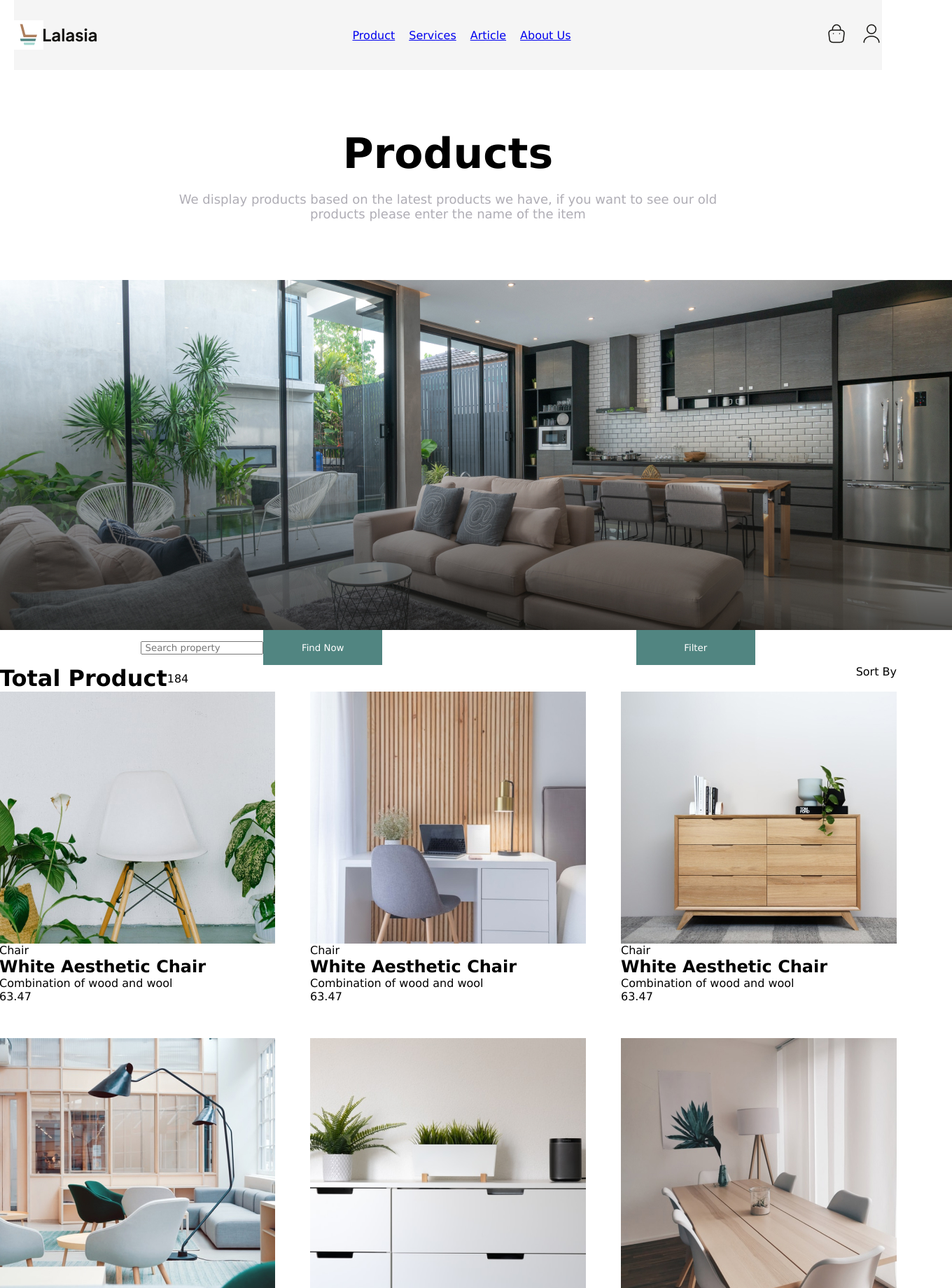
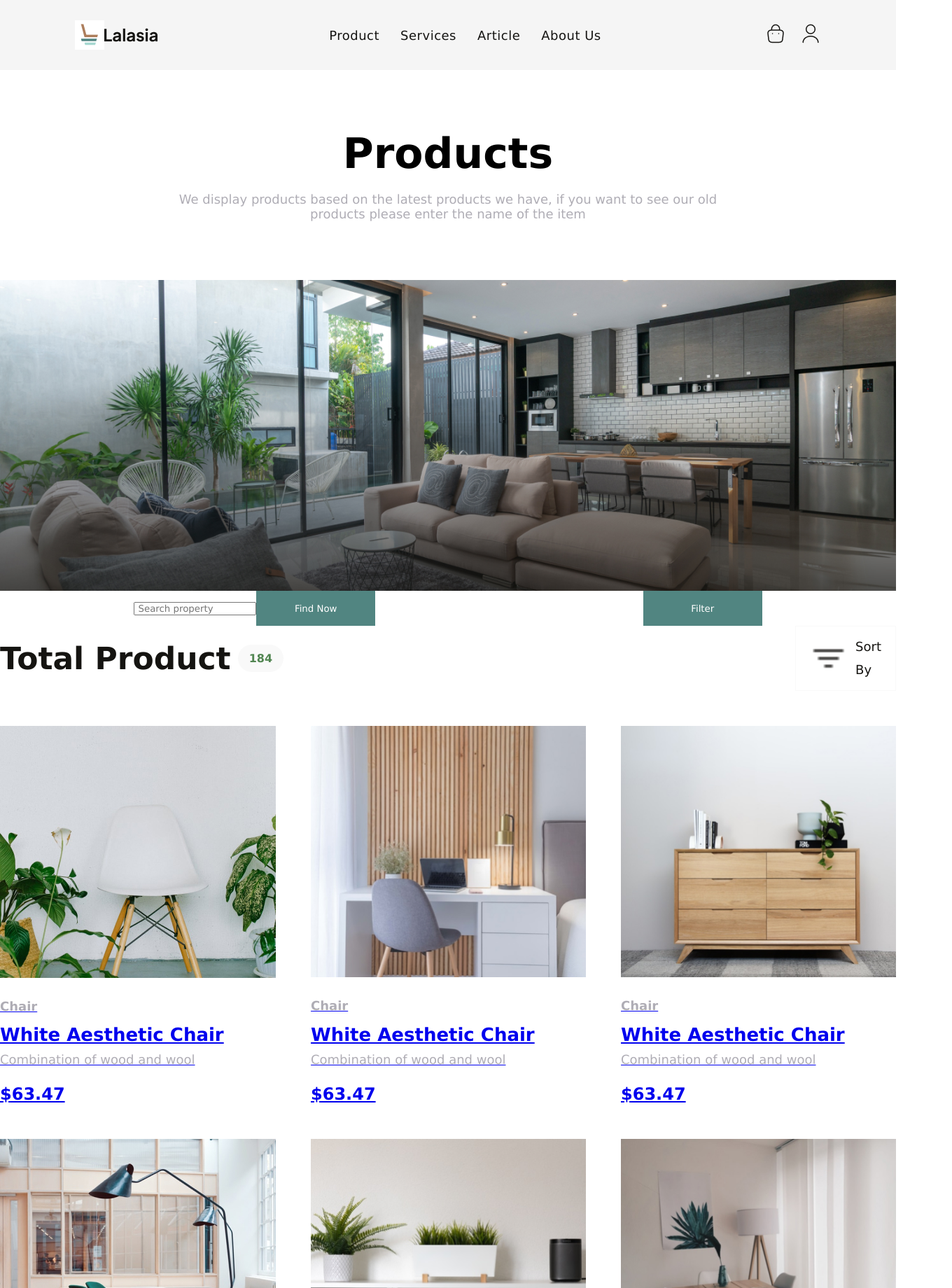
Before and after one commit to Bilguun0118/lalasia, a React (Create React App) app: page /product in a window 1280 px wide. Shown: the top 1840 px of the page at 70% size, 1360 px wide, since content can reach past the window. Built offline with nearby package versions, Linux system fonts and the light colour scheme.

Commit message:
product css update

```diff
--- a/package.json
+++ b/package.json
@@ -8,7 +8,7 @@
     "@testing-library/user-event": "^13.5.0",
     "react": "^18.2.0",
     "react-dom": "^18.2.0",
-    "react-icons": "^4.7.1",
+    "react-icons": "^4.8.0",
     "react-router-dom": "^6.6.2",
     "react-scripts": "5.0.1",
     "web-vitals": "^2.1.4"
--- a/src/App.css
+++ b/src/App.css
@@ -3,12 +3,12 @@
   padding: 0;
   font-family:'Lucida Sans', 'Lucida Sans Regular', 'Lucida Grande', 'Lucida Sans Unicode', Geneva, Verdana, sans-serif;
  }
- body{
+ /* body{
    display: flex;
    flex-direction: column;
    align-items: center;
    justify-content: center;
- }
+ } */
 
  .flex {display: flex;}
  .flex-d {flex-direction: column;}
@@ -22,7 +22,7 @@
 
 
  .Container {
-  width: 1240px;
+  width: 100vw;
  }
 
  .containerTitle{
--- a/src/App.js
+++ b/src/App.js
@@ -1,6 +1,6 @@
 import "./App.css";
 import {Footer, NavBar, Product } from "./components";
-import { Landing, Products, Services, Article, AboutUs  } from "./pages";
+import { Landing, Products, ProductDetail, Services, Article, AboutUs  } from "./pages";
 import { Route, Routes } from "react-router-dom";
 
 function App() {
@@ -10,7 +10,7 @@ function App() {
       <Routes>
         <Route path="/" element={<Landing />} />
         <Route path="product/*" element={<Products />} >
-          <Route path="card" element={<Product/>}/>
+          <Route path="product/" element={<Product/>}/>
         </Route>
         <Route path="services" element={<Services />} />
         <Route path="article" element={<Article />} />
--- a/src/components/NavBar.js
+++ b/src/components/NavBar.js
@@ -41,7 +41,7 @@ const menuIcons = [
 export const NavBar = () => {
   return (
     // <header className="flex align-items space-between">
-    <nav className="flex align-items space-between">
+    <nav className="flex align-items space-around">
       <Link to="/" className="Logo flex align-items">
         <img src={require("../assets/icon-img/logo.png")} alt="" />
         <img src={require("../assets/page/landing/Lalasia.png")} alt="" />
--- /dev/null
+++ b/src/pages/ProductDetail.js
@@ -0,0 +1,9 @@
+import "../App.css";
+
+export const ProductDetail = () => {
+  return (
+    <div className="flex flex-d align-items justify-content">
+      <h1>Product Detail</h1>
+    </div>
+  );
+};
--- a/src/pages/Products.js
+++ b/src/pages/Products.js
@@ -1,13 +1,15 @@
 import "../App.css";
 import "../style/Product.css";
+// import { CgSortAz } from "react-icons/cg";
 import { ProductsPage } from "../data/pagesData";
-import { Input, Footer } from "../components/index";
 import { productCard } from "../data/productCard";
+import { ProductDetail } from "./index";
+import { Link } from "react-router-dom";
 
 export const Products = () => {
   return (
     //products endees ehlej bn
-    <div className="flex flex-d align-items justify-content">
+    <div className="Product-container flex flex-d align-items justify-content">
       {ProductsPage.map((data) => (
         <>
           <div className="containerTitle flex flex-d align-items justify-content">
@@ -26,56 +28,38 @@ export const Products = () => {
         <button>Filter</button>
       </div>
       <div className="products">
-        <div className="flex space-between">
+        <div className="title-product flex space-between">
           <div className="flex align-items">
-            <h1>Total Product</h1>
-            <span>184</span>
+            <h1 className="total-product-title">Total Product</h1>
+            <span className="total-product-count">184</span>
           </div>
-          <div>
-            <span>Sort By</span>
+          <div className="product-sort-button flex align-items justify-content">
+            {/* <CgSortAz size="2em" /> */}
+            <img
+              src={require("../assets/icon-img/vuesax/linear/sort.png")}
+              alt="sort"
+            />
+            <span className="product-sort">Sort By</span>
           </div>
         </div>
         <div className="productCards">
           {productCard.map((e) => (
-            <div key={e._id} className="product-cards flex flex-d space-around align-start">
-              <img src={e.img} alt="img" />
-              <span>{e.category}</span>
-              <h2>{e.title}</h2>
-              <span>{e.text}</span>
-              <span>{e.price}</span>
-            </div>
+            <Link key={e._id} className="product-cards flex flex-d" onChange={ProductDetail}>
+              <div className="card-img">
+                <img src={e.img} alt="img" />
+              </div>
+              <div className="card-description-text flex flex-d space-between">
+                <span className="card-categoryName">{e.category}</span>
+                <h2 className="card-productName">{e.title}</h2>
+                <span className="card-material-description">{e.text}</span>
+                <span className="card-price">{`$` + e.price}</span>
+              </div>
+            </Link>
           ))}
+          console.log(onClick);
+          {/* pagination ... */}
         </div>
       </div>
-      {/* <nav className="pagination flex flex-d">
-        <ul className="pagination">
-          <li className="page-item">
-            <a className="page-link" href="#">
-              Previous
-            </a>
-          </li>
-          <li className="page-item">
-            <a className="page-link" href="#">
-              1
-            </a>
-          </li>
-          <li className="page-item">
-            <a className="page-link" href="#">
-              2
-            </a>
-          </li>
-          <li className="page-item">
-            <a className="page-link" href="#">
-              3
-            </a>
-          </li>
-          <li className="page-item">
-            <a className="page-link" href="#">
-              Next
-            </a>
-          </li>
-        </ul>
-      </nav> */}
     </div>
   );
 };
--- a/src/pages/index.js
+++ b/src/pages/index.js
@@ -4,3 +4,4 @@ export { AboutUs } from './AboutUs';
 export { DetailArticle } from './DetailArticle';
 export { Products } from './Products';
 export { Services } from './Services';
+export { ProductDetail } from './ProductDetail';
--- a/src/style/Navbar.css
+++ b/src/style/Navbar.css
@@ -5,13 +5,35 @@
 .space-between {justify-content: space-between;}
 
 nav {
-    width: 1240px;
+    width: 100%;
     background-color: whitesmoke;
     height: 100px;
 }
 
 .item{
-    padding-left: 20px;
+    margin-left: 30px;
+    color: #151412;
+    position: relative;
+    text-decoration: none;
+    font-size: 18px;
+    letter-spacing: 0.5px;
+    /* display: block; */
+}
+.item::after{
+    content: "";
+    position: absolute;
+    text-decoration: underline;
+    background-color: #518581;
+    height: 3px;
+    width: 100%;
+    left: 0;
+    bottom: -40px;
+    opacity: 0;
+}
+
+.item:focus::after{
+    opacity: 1;
+    color: #518581;
 }
 
 .iconMenu{
--- a/src/style/Product.css
+++ b/src/style/Product.css
@@ -1,9 +1,51 @@
+.Product-container{
+    width: 100%;
+}
+
+.Product-container img {
+    width: 100%;
+}
 .sortfilter{
     width: 100%;
 }
 
 /* .products{ */
 /* } */
+
+.title-product{
+    margin-bottom: 50px;
+}
+
+.total-product-title{
+    font-weight: bold;
+    font-size: 44px;
+    line-height: 57px;
+    color: #151411;
+    margin-right: 10px;
+}
+
+.total-product-count{
+    font-weight: 600;
+    font-size: 16px;
+    color: #518551;
+    background-color: #F9F9F9;
+    padding: 10px 16px 10px 16px;
+    border-radius: 20px;
+}
+
+.product-sort-button{
+    border: 1px solid #F9F9F9;
+    padding: 13px 20px 13px 20px;
+}
+
+.product-sort{
+    font-weight: 400;
+    font-size: 18px;
+    line-height: 180%;
+    color: #151411;
+    margin-left: 12px;
+
+}
 
 .productCards {
     width: 100%;
@@ -14,6 +56,45 @@
     padding-bottom: 50px;
 }
 
+.product-cards {
+    cursor: pointer;
+}
+.card-img{
+    padding-bottom: 26px;
+}
+
+.card-description-text{
+    height: 100%;
+
+}
+
+.card-categoryName {
+    color: #AFADB5;
+    font-weight: 600;
+    font-size: 18px;
+    padding-bottom: 10px;
+}
+
+.card-productName {
+    font-weight: bold;
+    font-size: 26px;
+    padding-top: 5px;
+    padding-bottom: 5px;
+}
+
+.card-material-description{
+    font-weight: 400;
+    font-size: 18px;
+    color: #AFADB5;
+    padding-top: 5px;
+    padding-bottom: 5px;
+}
+
+.card-price {
+    font-weight: bold;
+    font-size: 24px;
+    padding-top: 20px;
+}
 /* .product-cards{
     width: 100%;
     height: auto;
```
Also changed, not shown: src/assets/icon-img/vuesax/linear/sort.png (added), 1 other file (tests, documents, lock files or other folders).
